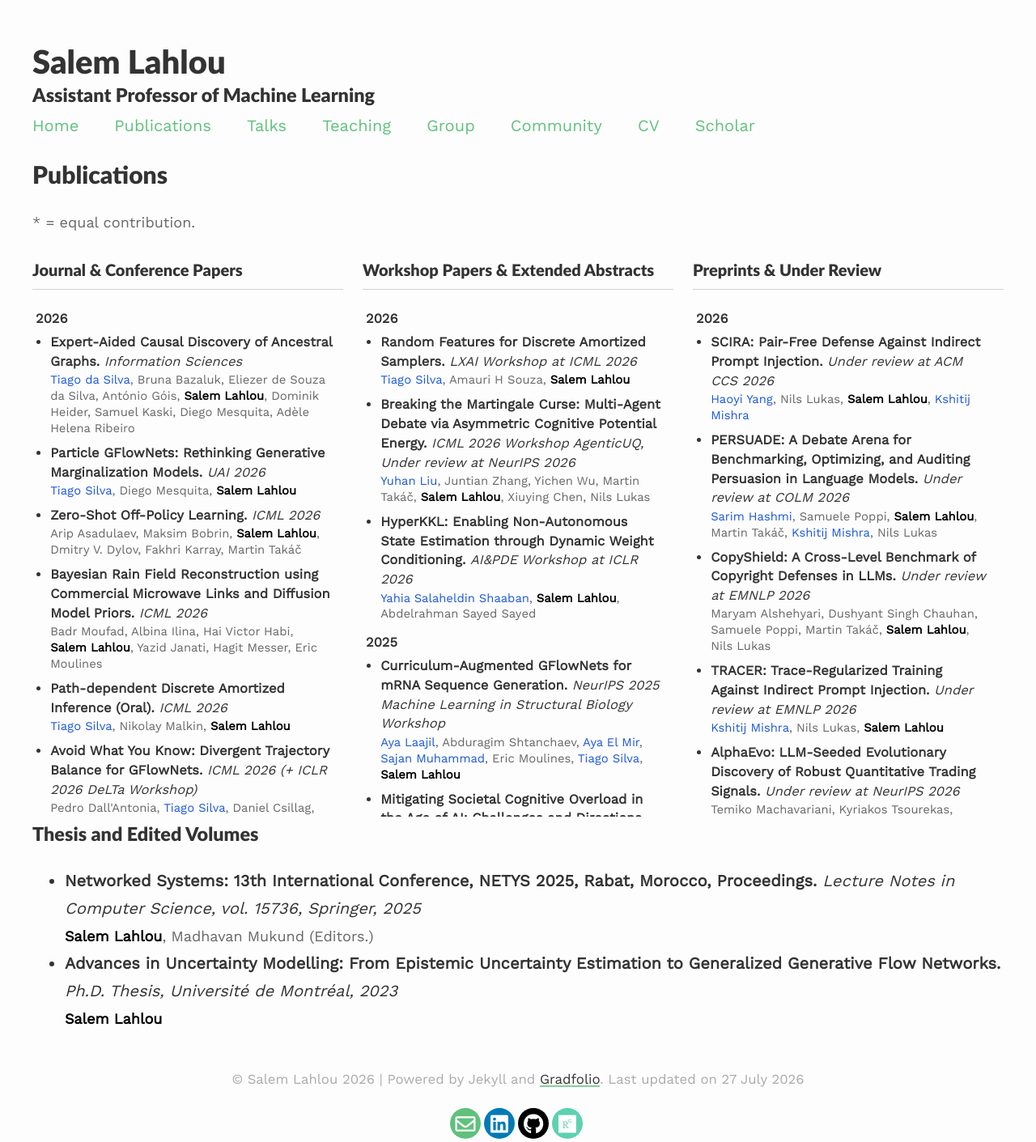
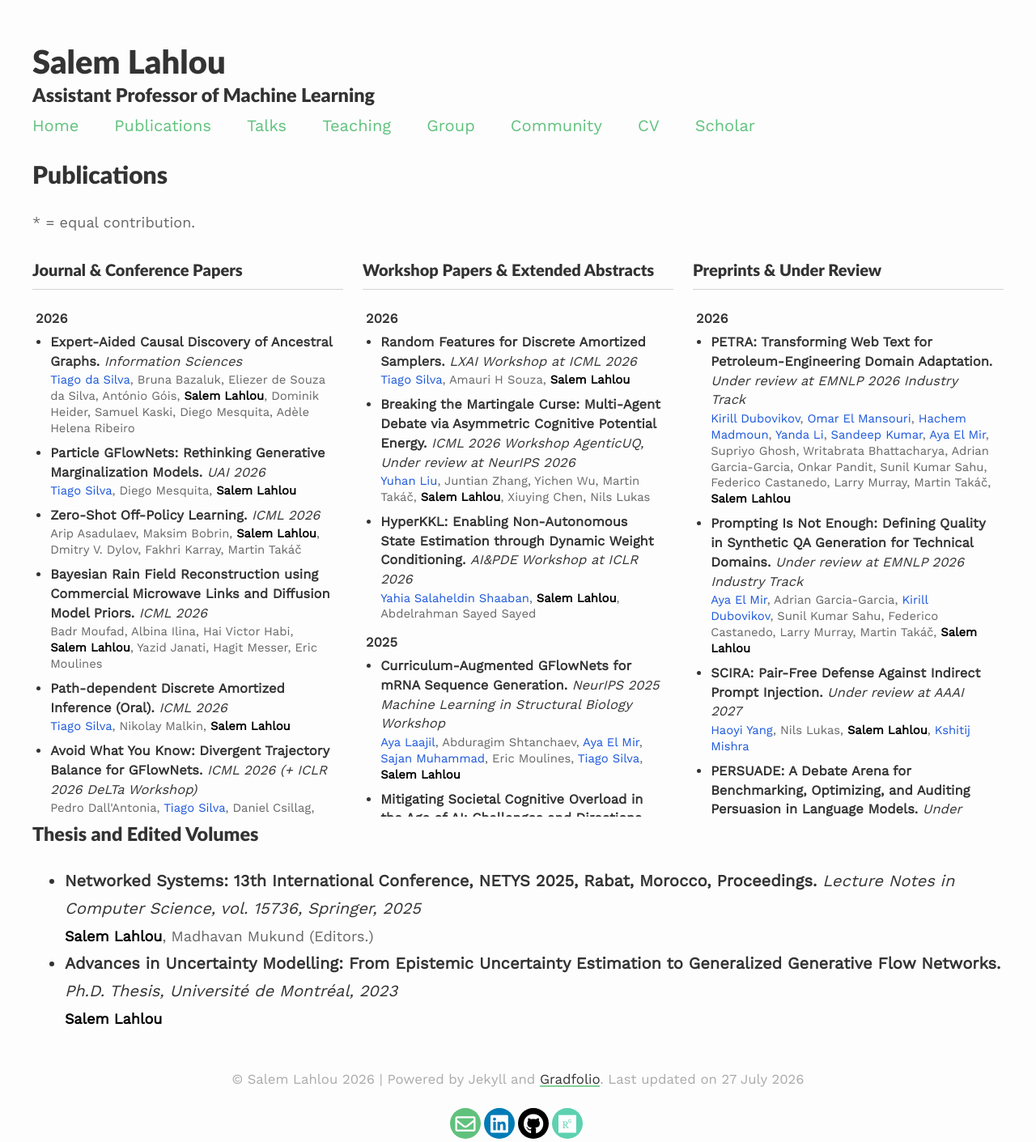
Before and after one commit to saleml/saleml.github.io, a Jekyll site: the page built from _pages/publications.md, in a window 1280 px wide. Shown: the whole page at 81% size. Built offline with Jekyll 4.4.1, drawn with Linux system fonts in a browser that asks for light colours; nearby versions of some CDN libraries.

Commit message:
Auto-sync from CV repo (565f27b)

```diff
--- a/_pages/publications.md
+++ b/_pages/publications.md
@@ -88,8 +88,10 @@
 <div class="publications-scroll">
 <p class="pub-year">2026</p>
 <ul>
-<li><strong>SCIRA: Pair-Free Defense Against Indirect Prompt Injection.</strong> <em>Under review at ACM CCS 2026</em><div class="pub-authors"><span class="pub-author-student">Haoyi Yang</span>, Nils Lukas, <strong class="pub-author-me">Salem Lahlou</strong>, <span class="pub-author-student">Kshitij Mishra</span></div></li>
-<li><strong>PERSUADE: A Debate Arena for Benchmarking, Optimizing, and Auditing Persuasion in Language Models.</strong> <em>Under review at COLM 2026</em><div class="pub-authors"><span class="pub-author-student">Sarim Hashmi</span>, Samuele Poppi, <strong class="pub-author-me">Salem Lahlou</strong>, Martin Takáč, <span class="pub-author-student">Kshitij Mishra</span>, Nils Lukas</div></li>
+<li><strong>PETRA: Transforming Web Text for Petroleum-Engineering Domain Adaptation.</strong> <em>Under review at EMNLP 2026 Industry Track</em><div class="pub-authors"><span class="pub-author-student">Kirill Dubovikov</span>, <span class="pub-author-student">Omar El Mansouri</span>, <span class="pub-author-student">Hachem Madmoun</span>, <span class="pub-author-student">Yanda Li</span>, <span class="pub-author-student">Sandeep Kumar</span>, <span class="pub-author-student">Aya El Mir</span>, Supriyo Ghosh, Writabrata Bhattacharya, Adrian Garcia-Garcia, Onkar Pandit, Sunil Kumar Sahu, Federico Castanedo, Larry Murray, Martin Takáč, <strong class="pub-author-me">Salem Lahlou</strong></div></li>
+<li><strong>Prompting Is Not Enough: Defining Quality in Synthetic QA Generation for Technical Domains.</strong> <em>Under review at EMNLP 2026 Industry Track</em><div class="pub-authors"><span class="pub-author-student">Aya El Mir</span>, Adrian Garcia-Garcia, <span class="pub-author-student">Kirill Dubovikov</span>, Sunil Kumar Sahu, Federico Castanedo, Larry Murray, Martin Takáč, <strong class="pub-author-me">Salem Lahlou</strong></div></li>
+<li><strong>SCIRA: Pair-Free Defense Against Indirect Prompt Injection.</strong> <em>Under review at AAAI 2027</em><div class="pub-authors"><span class="pub-author-student">Haoyi Yang</span>, Nils Lukas, <strong class="pub-author-me">Salem Lahlou</strong>, <span class="pub-author-student">Kshitij Mishra</span></div></li>
+<li><strong>PERSUADE: A Debate Arena for Benchmarking, Optimizing, and Auditing Persuasion in Language Models.</strong> <em>Under review at AAAI 2027</em><div class="pub-authors"><span class="pub-author-student">Sarim Hashmi</span>, Samuele Poppi, <strong class="pub-author-me">Salem Lahlou</strong>, Martin Takáč, <span class="pub-author-student">Kshitij Mishra</span>, Nils Lukas</div></li>
 <li><strong>CopyShield: A Cross-Level Benchmark of Copyright Defenses in LLMs.</strong> <em>Under review at EMNLP 2026</em><div class="pub-authors">Maryam Alshehyari, Dushyant Singh Chauhan, Samuele Poppi, Martin Takáč, <strong class="pub-author-me">Salem Lahlou</strong>, Nils Lukas</div></li>
 <li><strong>TRACER: Trace-Regularized Training Against Indirect Prompt Injection.</strong> <em>Under review at EMNLP 2026</em><div class="pub-authors"><span class="pub-author-student">Kshitij Mishra</span>, Nils Lukas, <strong class="pub-author-me">Salem Lahlou</strong></div></li>
 <li><strong>AlphaEvo: LLM-Seeded Evolutionary Discovery of Robust Quantitative Trading Signals.</strong> <em>Under review at NeurIPS 2026</em><div class="pub-authors">Temiko Machavariani, Kyriakos Tsourekas, Matvei Rotte, Luka Tsulaia, Iskhak Tazhibaev, Munachiso Samuel Nwadike, <strong class="pub-author-me">Salem Lahlou</strong>, Prashant Kumar Jamwal, Kentaro Inui, Martin Takáč, Zangir Iklassov</div></li>
```
Also changed, not shown: 1 other file.
